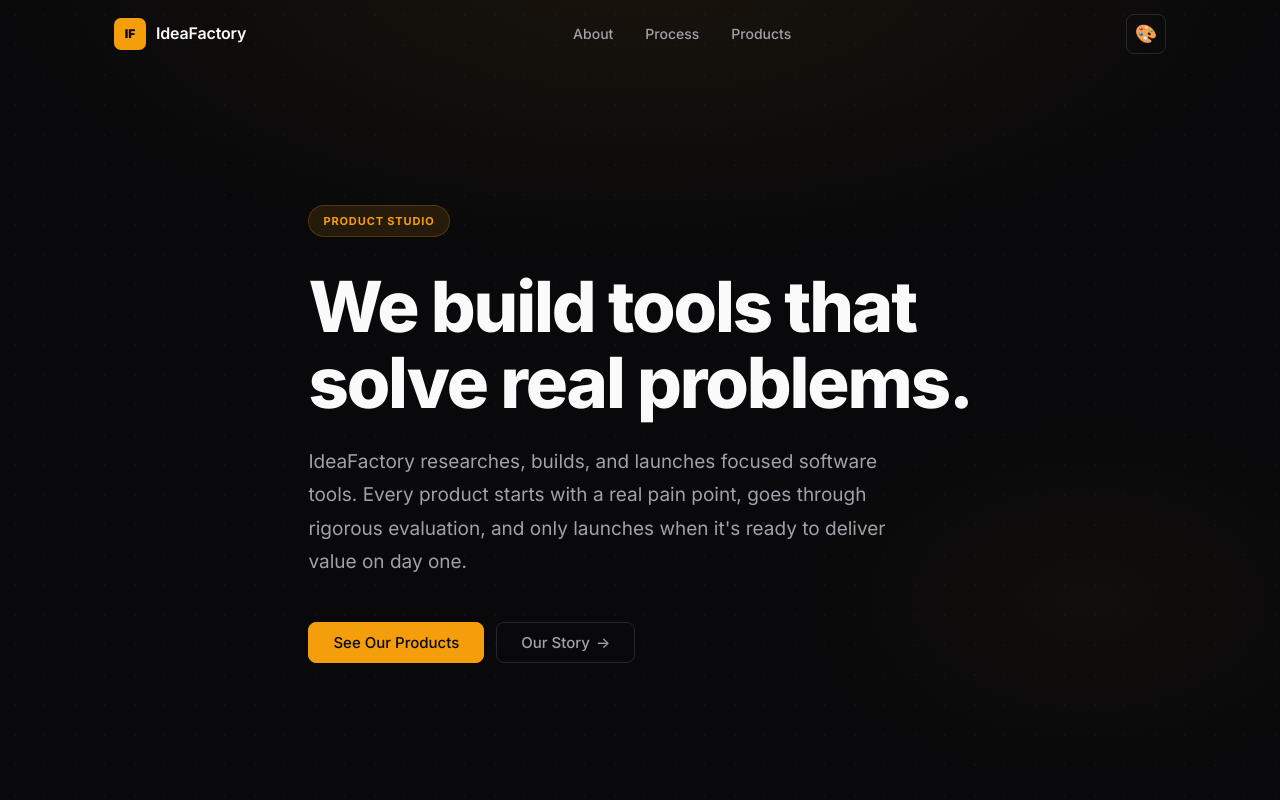
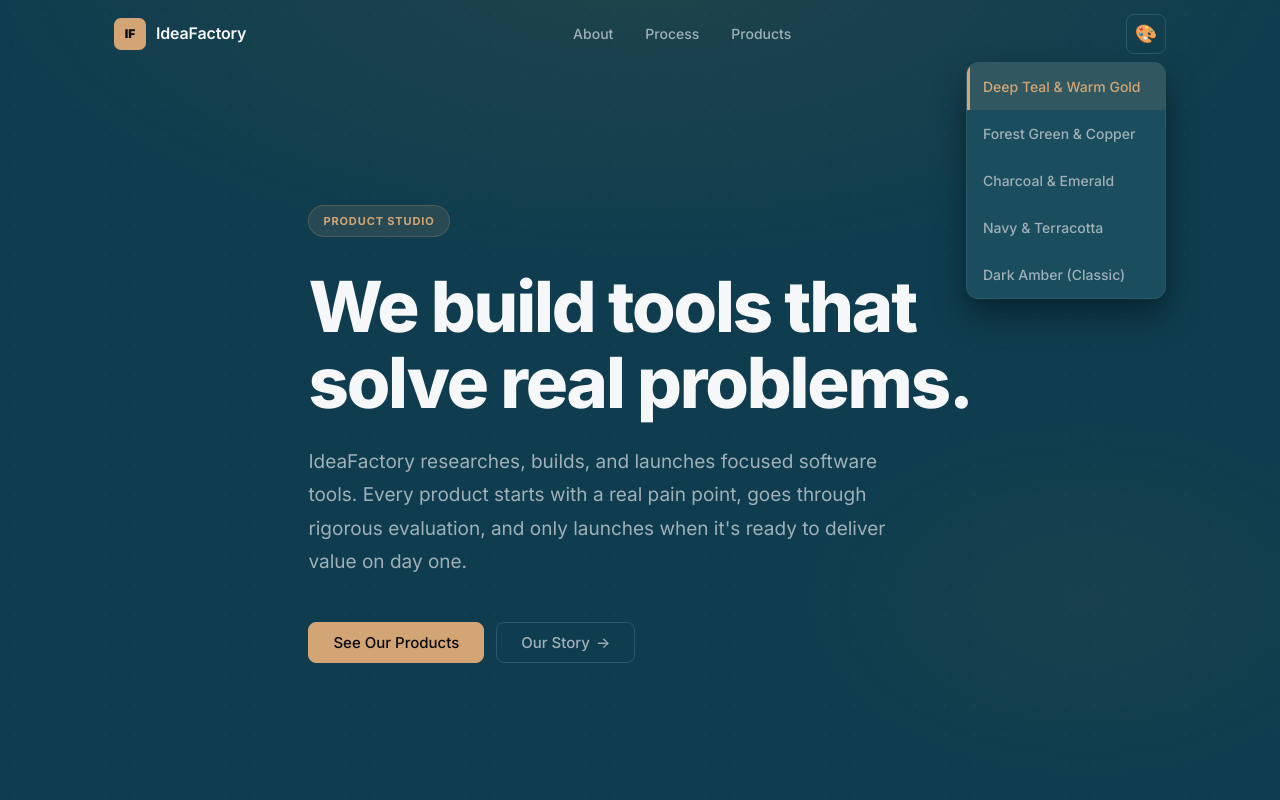
Before and after one commit to bbugs280/ideafactory-web, a plain HTML site: page index.html in a window 1280 px wide. Both pictures are taken after a click on the button "Select theme". Shown: the top 800 px of the page. Drawn offline with Linux system fonts and the light colour scheme.

Commit message:
Implement theme selection menu and update theme styles

```diff
--- a/assets/css/style.css
+++ b/assets/css/style.css
@@ -127,6 +127,18 @@ strong { color: var(--text); font-weight: 600; }
   border-bottom-color: var(--border-subtle);
 }
 
+:root[data-theme="green"] .nav.scrolled {
+  background-color: rgba(26, 58, 46, 0.88);
+}
+
+:root[data-theme="charcoal"] .nav.scrolled {
+  background-color: rgba(31, 41, 55, 0.88);
+}
+
+:root[data-theme="navy"] .nav.scrolled {
+  background-color: rgba(30, 58, 138, 0.88);
+}
+
 :root[data-theme="amber"] .nav.scrolled {
   background-color: rgba(9, 9, 11, 0.88);
 }
@@ -210,6 +222,12 @@ strong { color: var(--text); font-weight: 600; }
 .nav-toggle[aria-expanded="true"] span:nth-child(3) { transform: translateY(-7px) rotate(-45deg); }
 
 /* Theme Toggle */
+.theme-menu-wrapper {
+  position: relative;
+  display: flex;
+  align-items: center;
+}
+
 .theme-toggle {
   display: flex;
   align-items: center;
@@ -229,6 +247,58 @@ strong { color: var(--text); font-weight: 600; }
 .theme-toggle:hover {
   background-color: var(--bg-subtle);
   border-color: var(--accent-border);
+  color: var(--accent);
+}
+
+/* Theme Dropdown Menu */
+.theme-menu {
+  position: absolute;
+  top: 100%;
+  right: 0;
+  margin-top: 8px;
+  min-width: 200px;
+  list-style: none;
+  background: var(--bg-card);
+  border: 1px solid var(--border);
+  border-radius: var(--radius);
+  overflow: hidden;
+  opacity: 0;
+  visibility: hidden;
+  transform: translateY(-8px);
+  transition: opacity var(--t), visibility var(--t), transform var(--t);
+  z-index: 50;
+  box-shadow: 0 16px 32px rgba(0, 0, 0, 0.4);
+}
+
+.theme-menu-wrapper[data-open="true"] .theme-menu {
+  opacity: 1;
+  visibility: visible;
+  transform: translateY(0);
+}
+
+.theme-option {
+  display: block;
+  width: 100%;
+  padding: 12px 16px;
+  color: var(--text-secondary);
+  text-decoration: none;
+  font-size: 14px;
+  font-weight: 500;
+  transition: all var(--t);
+  border-bottom: 1px solid var(--border-subtle);
+}
+.theme-option:last-child {
+  border-bottom: none;
+}
+.theme-option:hover {
+  background-color: var(--bg-subtle);
+  color: var(--accent);
+  padding-left: 20px;
+}
+.theme-option.active {
+  background-color: var(--accent-dim);
+  border-left: 3px solid var(--accent);
+  padding-left: 13px;
   color: var(--accent);
 }
 
@@ -253,6 +323,60 @@ strong { color: var(--text); font-weight: 600; }
   --accent-border:   rgba(212, 165, 116, 0.22);
   --border:          #2a5a6a;
   --border-subtle:   #1f4550;
+}
+
+/* Forest Green & Copper Theme */
+:root[data-theme="green"] {
+  --theme-name: "green";
+  --bg:              #1a3a2e;
+  --bg-card:         #244a3d;
+  --bg-dark:         #162d27;
+  --bg-subtle:       #2f5249;
+  --text:            #f5f7f9;
+  --text-secondary:  #a0b8b0;
+  --text-muted:      #7a9890;
+  --accent:          #c67c4e;
+  --accent-light:    #d9905f;
+  --accent-dim:      rgba(198, 124, 78, 0.12);
+  --accent-border:   rgba(198, 124, 78, 0.22);
+  --border:          #2f5249;
+  --border-subtle:   #245039;
+}
+
+/* Charcoal & Emerald Theme */
+:root[data-theme="charcoal"] {
+  --theme-name: "charcoal";
+  --bg:              #1f2937;
+  --bg-card:         #293548;
+  --bg-dark:         #1a2332;
+  --bg-subtle:       #3a4b5f;
+  --text:            #f3f4f6;
+  --text-secondary:  #9ca3af;
+  --text-muted:      #6b7280;
+  --accent:          #06b6d4;
+  --accent-light:    #22d3ee;
+  --accent-dim:      rgba(6, 182, 212, 0.12);
+  --accent-border:   rgba(6, 182, 212, 0.22);
+  --border:          #3a4b5f;
+  --border-subtle:   #2d3e50;
+}
+
+/* Navy & Terracotta Theme */
+:root[data-theme="navy"] {
+  --theme-name: "navy";
+  --bg:              #1e3a8a;
+  --bg-card:         #2a4ba8;
+  --bg-dark:         #1a2f6b;
+  --bg-subtle:       #3f5bc8;
+  --text:            #f5f7f9;
+  --text-secondary:  #a0b8d4;
+  --text-muted:      #7a94ac;
+  --accent:          #d97706;
+  --accent-light:    #ea8d1a;
+  --accent-dim:      rgba(217, 119, 6, 0.12);
+  --accent-border:   rgba(217, 119, 6, 0.22);
+  --border:          #3f5bc8;
+  --border-subtle:   #2d449a;
 }
 
 /* Dark Amber Theme */
--- a/assets/js/main.js
+++ b/assets/js/main.js
@@ -49,26 +49,61 @@
     yearEl.textContent = String(new Date().getFullYear());
   }
 
-  // ---- Theme toggle ----
+  // ---- Theme menu ----
   var themeToggle = document.getElementById('theme-toggle');
-  var themes = ['teal', 'amber'];
-  var currentThemeIndex = 0;
+  var themeMenu = document.getElementById('theme-menu');
+  var themeMenuWrapper = document.getElementById('theme-menu-wrapper');
+  var themeOptions = document.querySelectorAll('.theme-option');
+  var themes = ['teal', 'green', 'charcoal', 'navy', 'amber'];
 
   // Load saved theme
   var savedTheme = localStorage.getItem('ideafactory-theme') || 'teal';
   if (themes.includes(savedTheme)) {
     document.documentElement.setAttribute('data-theme', savedTheme);
-    currentThemeIndex = themes.indexOf(savedTheme);
   }
 
-  // Toggle theme on click
+  // Update active indicator
+  function updateActiveTheme() {
+    var currentTheme = document.documentElement.getAttribute('data-theme') || 'teal';
+    themeOptions.forEach(function (option) {
+      if (option.getAttribute('data-theme') === currentTheme) {
+        option.classList.add('active');
+      } else {
+        option.classList.remove('active');
+      }
+    });
+  }
+  updateActiveTheme();
+
+  // Toggle menu on button click
   if (themeToggle) {
-    themeToggle.addEventListener('click', function () {
-      currentThemeIndex = (currentThemeIndex + 1) % themes.length;
-      var newTheme = themes[currentThemeIndex];
-      document.documentElement.setAttribute('data-theme', newTheme);
-      localStorage.setItem('ideafactory-theme', newTheme);
+    themeToggle.addEventListener('click', function (e) {
+      e.stopPropagation();
+      var isOpen = themeMenuWrapper.getAttribute('data-open') === 'true';
+      themeMenuWrapper.setAttribute('data-open', String(!isOpen));
+      themeToggle.setAttribute('aria-expanded', String(!isOpen));
     });
   }
 
+  // Select theme
+  themeOptions.forEach(function (option) {
+    option.addEventListener('click', function (e) {
+      e.preventDefault();
+      var newTheme = this.getAttribute('data-theme');
+      document.documentElement.setAttribute('data-theme', newTheme);
+      localStorage.setItem('ideafactory-theme', newTheme);
+      themeMenuWrapper.setAttribute('data-open', 'false');
+      themeToggle.setAttribute('aria-expanded', 'false');
+      updateActiveTheme();
+    });
+  });
+
+  // Close menu on outside click
+  document.addEventListener('click', function (e) {
+    if (!themeMenuWrapper.contains(e.target)) {
+      themeMenuWrapper.setAttribute('data-open', 'false');
+      themeToggle.setAttribute('aria-expanded', 'false');
+    }
+  });
+
 }());
--- a/index.html
+++ b/index.html
@@ -43,9 +43,18 @@
         <li><a href="#process" class="nav-link">Process</a></li>
         <li><a href="#products" class="nav-link">Products</a></li>
       </ul>
-      <button class="theme-toggle" id="theme-toggle" aria-label="Toggle theme" title="Switch theme">
-        <span class="theme-toggle-icon" aria-hidden="true">🎨</span>
-      </button>
+      <div class="theme-menu-wrapper" id="theme-menu-wrapper">
+        <button class="theme-toggle" id="theme-toggle" aria-label="Select theme" aria-expanded="false" aria-haspopup="menu" title="Select theme">
+          <span class="theme-toggle-icon" aria-hidden="true">🎨</span>
+        </button>
+        <ul class="theme-menu" id="theme-menu" role="menu">
+          <li role="none"><a href="#" data-theme="teal" role="menuitem" class="theme-option">Deep Teal & Warm Gold</a></li>
+          <li role="none"><a href="#" data-theme="green" role="menuitem" class="theme-option">Forest Green & Copper</a></li>
+          <li role="none"><a href="#" data-theme="charcoal" role="menuitem" class="theme-option">Charcoal & Emerald</a></li>
+          <li role="none"><a href="#" data-theme="navy" role="menuitem" class="theme-option">Navy & Terracotta</a></li>
+          <li role="none"><a href="#" data-theme="amber" role="menuitem" class="theme-option">Dark Amber (Classic)</a></li>
+        </ul>
+      </div>
       <button class="nav-toggle" id="nav-toggle" aria-label="Toggle navigation" aria-expanded="false" aria-controls="nav-links">
         <span></span>
         <span></span>
```
